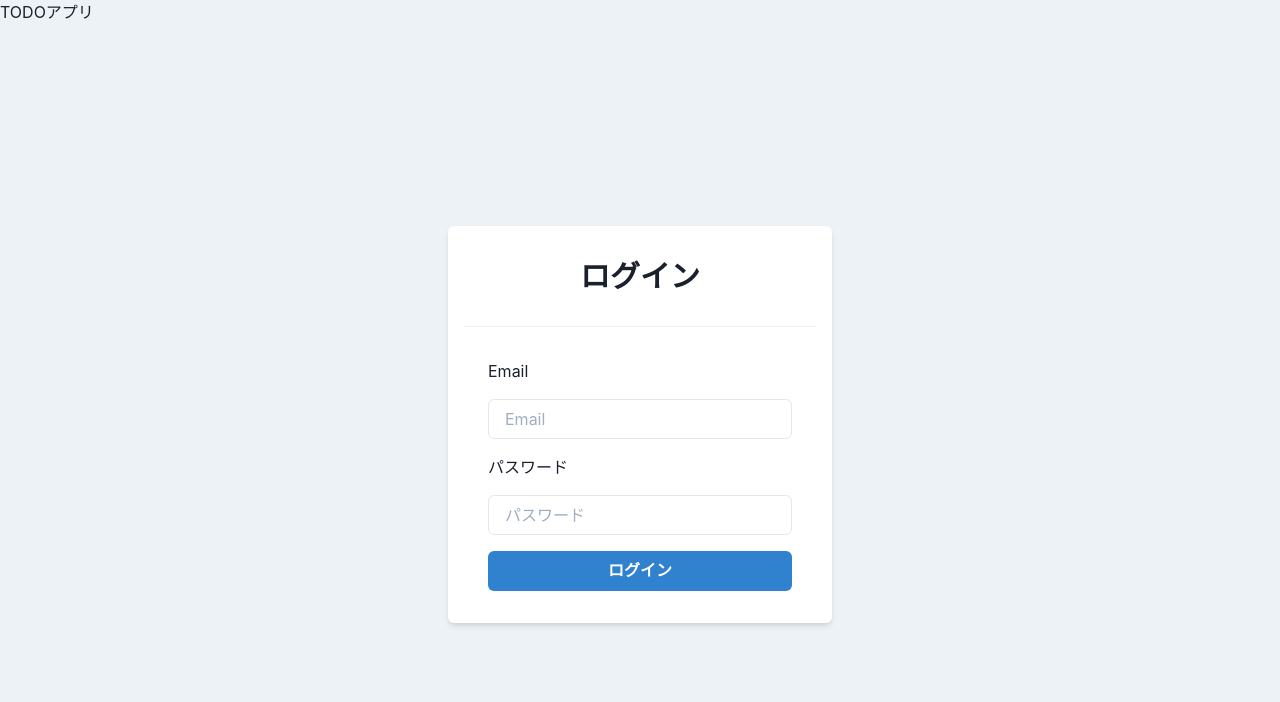
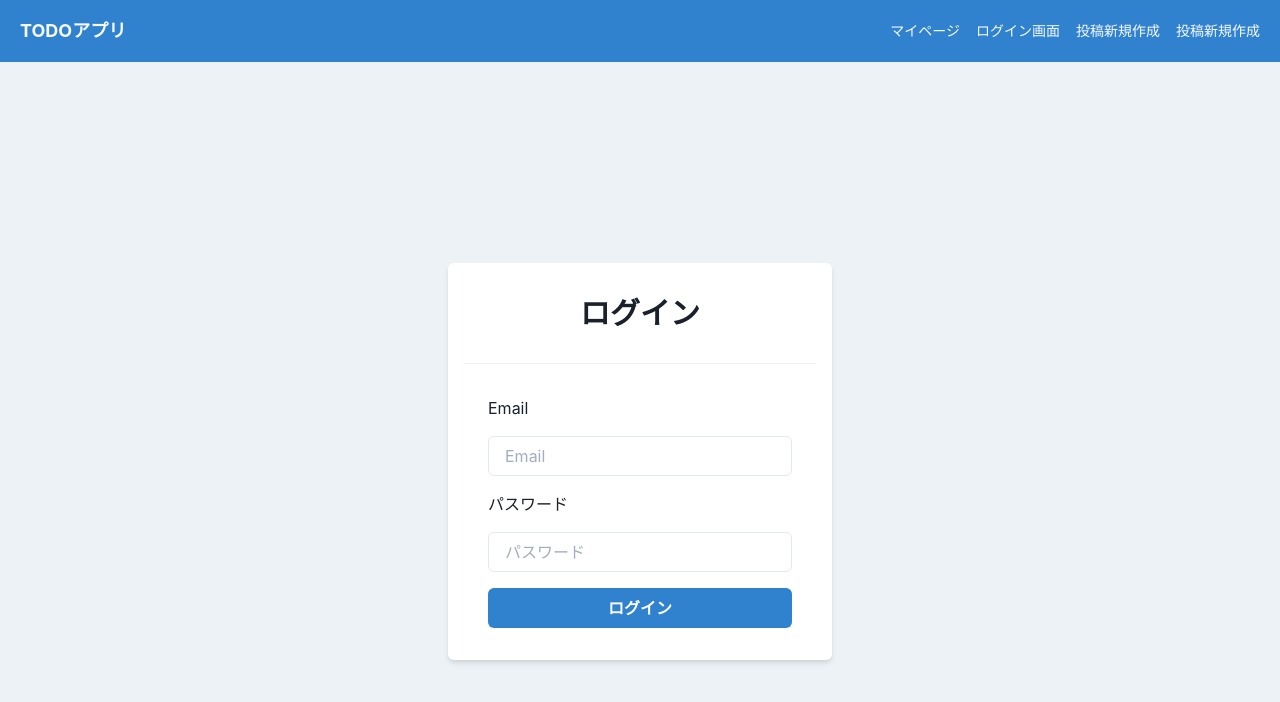
Before and after one commit to fumi238000/React_ts_crud_app, a React (Create React App) app in the folder frontend/: page /login in a window 1280 px wide. Shown: the top 702 px of the page. Built offline with nearby package versions, Linux system fonts and the light colour scheme.

Commit message:
add header

```diff
--- a/frontend/package.json
+++ b/frontend/package.json
@@ -3,6 +3,7 @@
   "version": "0.1.0",
   "private": true,
   "dependencies": {
+    "@chakra-ui/icons": "^1.0.15",
     "@chakra-ui/react": "^1.6.6",
     "@emotion/react": "^11.4.1",
     "@emotion/styled": "^11.3.0",
--- a/frontend/src/App.tsx
+++ b/frontend/src/App.tsx
@@ -12,7 +12,6 @@
     <ChakraProvider theme={theme}>
     <PostProvider>
       <BrowserRouter>
-        <h1>TODOアプリ</h1>
         <Router/>
       </BrowserRouter>
     </PostProvider>
--- /dev/null
+++ b/frontend/src/components/atms/button/MenuIconButton.tsx
@@ -0,0 +1,21 @@
+import { memo, VFC } from "react";
+import { HamburgerIcon } from "@chakra-ui/icons";
+import { IconButton } from "@chakra-ui/react";
+
+type Props = {
+  onOpen: () => void;
+}
+
+export const MenuIconButton: VFC<Props> = memo((props) => {
+  const { onOpen } = props;
+  return (
+    <IconButton
+    aria-label="メニューボタン"
+    icon={<HamburgerIcon/>}
+    size="sm"
+    variant="unstyled"
+    display={{ base: "block", md: "none"}}
+    onClick={onOpen}
+    />
+  );
+})
--- /dev/null
+++ b/frontend/src/components/molecules/MenuDrawer.tsx
@@ -0,0 +1,29 @@
+import { memo, VFC } from "react";
+import { Button, Drawer, DrawerBody, DrawerContent, DrawerOverlay  } from "@chakra-ui/react";
+
+type Props = {
+  onClose: () => void;
+  isOpen: boolean;
+  onClickMyPage: () => void;
+  onClickPostIndex: () => void;
+  onClickPostNew: () => void;
+  onClickLoginPage: () => void;
+}
+
+export const MenuDrawer: VFC<Props> = memo((props) => {
+  const { onClose, isOpen, onClickMyPage, onClickPostIndex, onClickPostNew, onClickLoginPage } = props;
+  return (
+    <Drawer placement="left" size="xs" onClose={onClose} isOpen={isOpen} >
+      <DrawerOverlay>
+        <DrawerContent>
+          <DrawerBody p={0} bg="gray.200">
+            <Button w="100%" onClick={onClickMyPage}>マイページ</Button>
+            <Button w="100%" onClick={onClickLoginPage}>ログイン画面</Button>
+            <Button w="100%" onClick={onClickPostIndex}>投稿一覧</Button>
+            <Button w="100%" onClick={onClickPostNew}>投稿新規作成</Button>
+          </DrawerBody>
+        </DrawerContent>
+      </DrawerOverlay>
+    </Drawer>
+);
+})
--- /dev/null
+++ b/frontend/src/components/organisms/layouts/Header.tsx
@@ -0,0 +1,56 @@
+import { Flex, Heading, Link, Box, useDisclosure } from "@chakra-ui/react";
+import { memo, useCallback, VFC } from "react";
+import { useHistory } from "react-router-dom";
+import { MenuIconButton } from "../../atms/button/MenuIconButton";
+import { MenuDrawer } from "../../molecules/MenuDrawer";
+
+export const Header: VFC = memo(() => {
+  const { isOpen, onOpen, onClose} = useDisclosure();
+  const history = useHistory();
+  const onClickLoginPage = useCallback(() => history.push("/login"),[history]);
+  const onClickPostIndex = useCallback(() => history.push("/posts"),[history]);
+  const onClickPostNew = useCallback(() => history.push("/posts/new"),[history]);
+  const onClickMyPage = useCallback(() => history.push("/mypage"),[history]);
+
+  return (
+  <>
+    <Flex
+      as="nav"
+      bg="blue.500"
+      color="gray.50"
+      align="center"
+      justify="space-between"
+      padding={{base: 3, md: 5}}
+    >
+      <Flex align="center" as="a" mr={8} _hover={{ cursor: "pointer"}}>
+        <Heading as="h1" fontSize={{base: "md", md: "lg"}}>
+          TODOアプリ
+        </Heading>
+      </Flex>
+
+      <Flex
+         align="center"
+         fontSize="sm"
+         display={{ base: "none", md: "flex"}}
+       >
+        <Box pr={4}><Link onClick={onClickMyPage}>マイページ</Link></Box>
+        <Box pr={4}><Link onClick={onClickLoginPage}>ログイン画面</Link></Box>
+        <Box pr={4}><Link onClick={onClickPostIndex}>投稿新規作成</Link></Box>
+        <Box><Link onClick={onClickPostNew}>投稿新規作成</Link></Box>
+      </Flex>
+      <MenuIconButton onOpen={onOpen}/>
+    </Flex>
+
+    <MenuDrawer
+      onClose={onClose}
+      isOpen={isOpen}
+      onClickMyPage={onClickMyPage}
+      onClickPostIndex={onClickPostIndex}
+      onClickPostNew={onClickPostNew}
+      onClickLoginPage={onClickLoginPage}
+       />
+
+  </>
+
+  );
+});
--- a/frontend/src/components/pages/post/PostIndexPage.tsx
+++ b/frontend/src/components/pages/post/PostIndexPage.tsx
@@ -1,5 +1,5 @@
 import React, { useState, useEffect, useCallback } from 'react';
-import { Button, Box } from '@chakra-ui/react';
+import { Button, Box, Heading } from '@chakra-ui/react';
 import { useHistory } from 'react-router-dom';
 import axios from 'axios'
 
@@ -32,7 +32,7 @@
 
   return (
       <div>
-        <h1>TODOリスト一覧画面</h1>
+        <Heading fontSize="2xl" p={4}>投稿一覧</Heading>
         <Box textAlign="right" px={4} py={8} m={4}>
           <Button colorScheme="blue" onClick={onClickPostCreatePage}>新規作成</Button>
         </Box>
--- /dev/null
+++ b/frontend/src/components/pages/user/MyPage.tsx
@@ -0,0 +1,21 @@
+import { memo, VFC } from "react"
+import { Box, Flex, Heading } from "@chakra-ui/react"
+
+export const MyPage: VFC = memo(() => {
+
+  return (
+      <Flex align="center" justify="center" height="100vh">
+        <Box bg="white" w="sm" p={4} borderRadius="md" shadow="md">
+          <Heading
+            as="h1"
+            size="lg"
+            textAlign="center"
+            py={4}
+          >
+            マイページ
+          </Heading>
+        </Box>
+      </Flex>
+
+  );
+});
--- /dev/null
+++ b/frontend/src/components/templates/HeaderLayout.tsx
@@ -0,0 +1,17 @@
+import { ReactNode, memo, VFC } from "react";
+
+import { Header } from "../organisms/layouts/Header";
+
+type Props ={
+  children: ReactNode;
+}
+
+export const HeaderLayout: VFC<Props> = memo((props) => {
+  const { children } = props;
+  return (
+    <>
+      <Header/>
+      {children}
+    </>
+  );
+});
--- a/frontend/src/router/Router.tsx
+++ b/frontend/src/router/Router.tsx
@@ -3,13 +3,24 @@
 
 import { PostRoutes } from "./PostRoutes";
 import { LoginPage } from "../components/pages/user/LoginPage";
+import { HeaderLayout } from "../components/templates/HeaderLayout";
+import { MyPage } from "../components/pages/user/MyPage";
 
 export const Router: VFC = memo(() => {
   return(
     <Switch>
       <Route path="/login">
-        <LoginPage/>
+        <HeaderLayout>
+          <LoginPage/>
+        </HeaderLayout>
       </Route>
+
+      <Route path="/mypage">
+        <HeaderLayout>
+          <MyPage/>
+        </HeaderLayout>
+      </Route>
+
       <Route
         path="/posts"render = {({ match: { url }}) => (
         <Switch>
@@ -18,7 +29,9 @@
               key={route.path}
               exact={route.exact}
               path={`${url}${route.path}`}>
-              { route.children }
+              <HeaderLayout>
+                { route.children }
+              </HeaderLayout>
             </Route>
           ))}
         </Switch>
```
Also changed, not shown: 1 other file (tests, documents, lock files or other folders).
